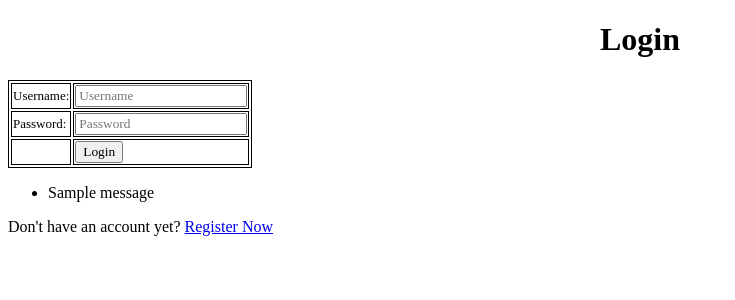
After one commit to Ghaisan007/gi-wp-inventory, a Django app: page /login/ in a window 1280 px wide. The commit adds this page. Shown: the top 300 px of the page, without its empty margins (0-735 px from the left). Run offline with Django 4.2, Linux system fonts and the light colour scheme; tables that the repository leaves empty hold one stand-in row (values such as "Sample post"); one stand-in notice (Sample message) is shown; some web fonts are replaced.

Commit message:
Selesai mengerjakan tugas 4

```diff
--- a/main/models.py
+++ b/main/models.py
@@ -1,10 +1,12 @@
 from django.db import models
+from django.contrib.auth.models import User
 
 # Create your models here.
 class Item(models.Model):
+    user = models.ForeignKey(User, on_delete=models.CASCADE, null=True, blank=True)
     name = models.CharField(max_length=255)
-    amount = models.IntegerField()
-    description = models.TextField()
+    amount = models.IntegerField(null=True)
+    description = models.TextField(null=True)
     base_atk = models.IntegerField(null=True)
     substat = models.CharField(max_length=255, null=True)
     weapon_passive = models.TextField(null=True)
--- /dev/null
+++ b/main/templates/login.html
@@ -0,0 +1,45 @@
+{% extends 'base.html' %}
+
+{% block meta %}
+    <title>Login</title>
+{% endblock meta %}
+
+{% block content %}
+
+<div class = "login">
+
+    <h1>Login</h1>
+
+    <form method="POST" action="">
+        {% csrf_token %}
+        <table>
+            <tr>
+                <td>Username: </td>
+                <td><input type="text" name="username" placeholder="Username" class="form-control"></td>
+            </tr>
+
+            <tr>
+                <td>Password: </td>
+                <td><input type="password" name="password" placeholder="Password" class="form-control"></td>
+            </tr>
+
+            <tr>
+                <td></td>
+                <td><input class="btn login_btn" type="submit" value="Login"></td>
+            </tr>
+        </table>
+    </form>
+
+    {% if messages %}
+        <ul>
+            {% for message in messages %}
+                <li>{{ message }}</li>
+            {% endfor %}
+        </ul>
+    {% endif %}
+
+    Don't have an account yet? <a href="{% url 'main:register' %}">Register Now</a>
+
+</div>
+
+{% endblock content %}
--- a/main/urls.py
+++ b/main/urls.py
@@ -1,5 +1,5 @@
 from django.urls import path
-from main.views import show_main, create_item, show_xml, show_json, show_xml_by_id, show_json_by_id
+from main.views import show_main, create_item, show_xml, show_json, show_xml_by_id, show_json_by_id, register, login_user, logout_user, delete_item
 
 app_name = 'main'
 
@@ -10,4 +10,8 @@ urlpatterns = [
     path('json/', show_json, name='show_json'),
     path('xml/<int:id>/', show_xml_by_id, name='show_xml_by_id'),
     path('json/<int:id>/', show_json_by_id, name='show_json_by_id'),
+    path('register/', register, name='register'),
+    path('login/', login_user, name='login'),
+    path('logout/', logout_user, name='logout'),
+    path('delete_item/<int:item_id>/', delete_item, name='delete_item'),
 ]
--- a/main/views.py
+++ b/main/views.py
@@ -1,20 +1,27 @@
-from django.http import HttpResponse
+import datetime
+from django.http import HttpResponse, HttpResponseRedirect
 from django.core import serializers
-from django.shortcuts import render
+from django.shortcuts import render, redirect
 from django.http import HttpResponseRedirect
 from main.forms import ItemForm
 from main.models import Item
 from django.urls import reverse
+from django.contrib.auth.forms import UserCreationForm
+from django.contrib import messages
+from django.contrib.auth import authenticate, login, logout
+from django.contrib.auth.decorators import login_required
 
+@login_required(login_url='/login')
 # Create your views here.
 def show_main(request):
-    items = Item.objects.all()
+    items = Item.objects.filter(user=request.user)
 
     context = {
-        'name': 'Ghaisan Luqyana Aqila',
+        'name': request.user.username,
         'npm' : '2206830460',
         'class': 'PBP A',
-        'items': items
+        'items': items,
+        'last_login': request.COOKIES['last_login'],
     }
 
     return render(request, "main.html", context)
@@ -23,7 +30,9 @@ def create_item(request):
     form = ItemForm(request.POST or None)
 
     if form.is_valid() and request.method == "POST":
-        form.save()
+        item = form.save(commit=False)
+        item.user = request.user
+        item.save()
         return HttpResponseRedirect(reverse('main:show_main'))
 
     context = {'form': form}
@@ -50,3 +59,40 @@ def show_xml_by_id(request, id):
 def show_json_by_id(request, id):
     data = Item.objects.filter(pk=id)
     return HttpResponse(serializers.serialize("json", data), content_type="application/json")
+
+def register(request):
+    form = UserCreationForm()
+
+    if request.method == "POST":
+        form = UserCreationForm(request.POST)
+        if form.is_valid():
+            form.save()
+            messages.success(request, 'Your account has been successfully created!')
+            return redirect('main:login')
+    context = {'form':form}
+    return render(request, 'register.html', context)
+
+def login_user(request):
+    if request.method == 'POST':
+        username = request.POST.get('username')
+        password = request.POST.get('password')
+        user = authenticate(request, username=username, password=password)
+        if user is not None:
+            login(request, user)
+            response = HttpResponseRedirect(reverse("main:show_main"))
+            response.set_cookie('last_login', str(datetime.datetime.now()))
+            return response
+        else:
+            messages.info(request, 'Sorry, incorrect username or password. Please try again.')
+    context = {}
+    return render(request, 'login.html', context)
+
+def logout_user(request):
+    logout(request)
+    response = HttpResponseRedirect(reverse('main:login'))
+    response.delete_cookie('last_login')
+    return response
+
+def delete_item(request, item_id):
+    Item.objects.get(pk=item_id).delete()
+    return HttpResponseRedirect(reverse('main:show_main'))
```
Also changed, not shown: main/templates/main.html (+18 -3 lines), main/templates/register.html (added, +34 -0 lines), README.md, main/migrations/0003_item_user.py (added), main/migrations/0004_alter_item_amount_alter_item_description.py (added), main/migrations/0005_alter_item_user.py (added).
